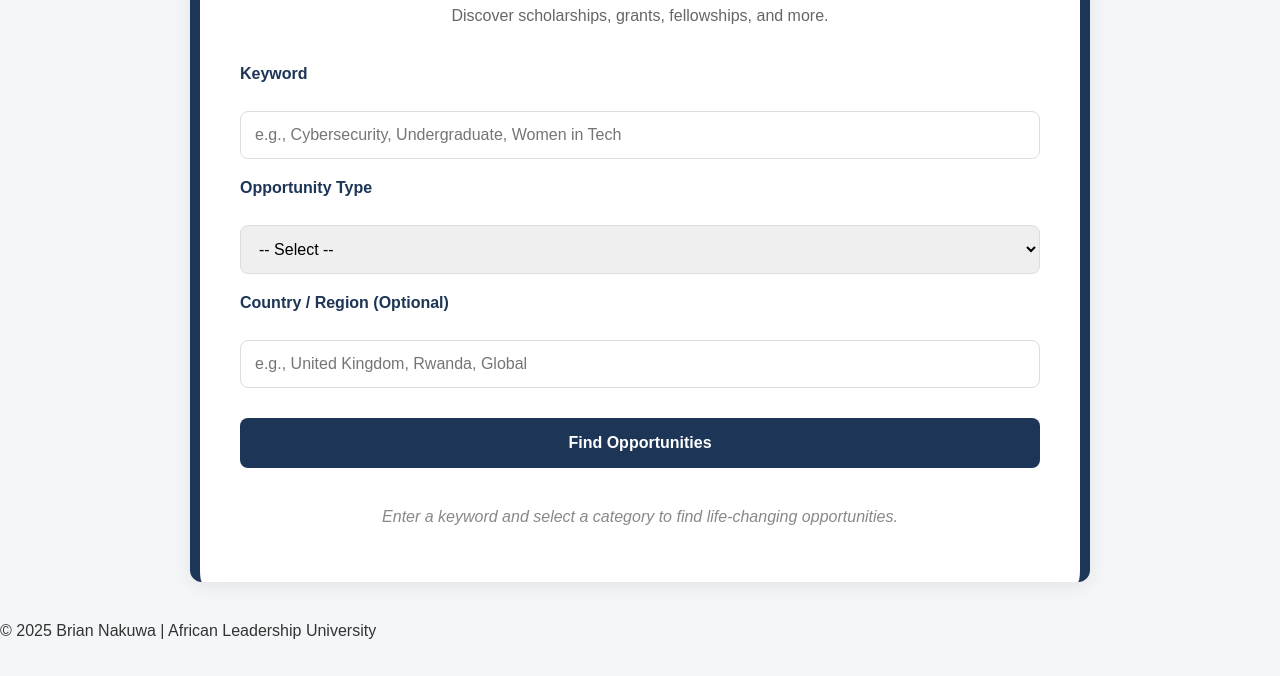
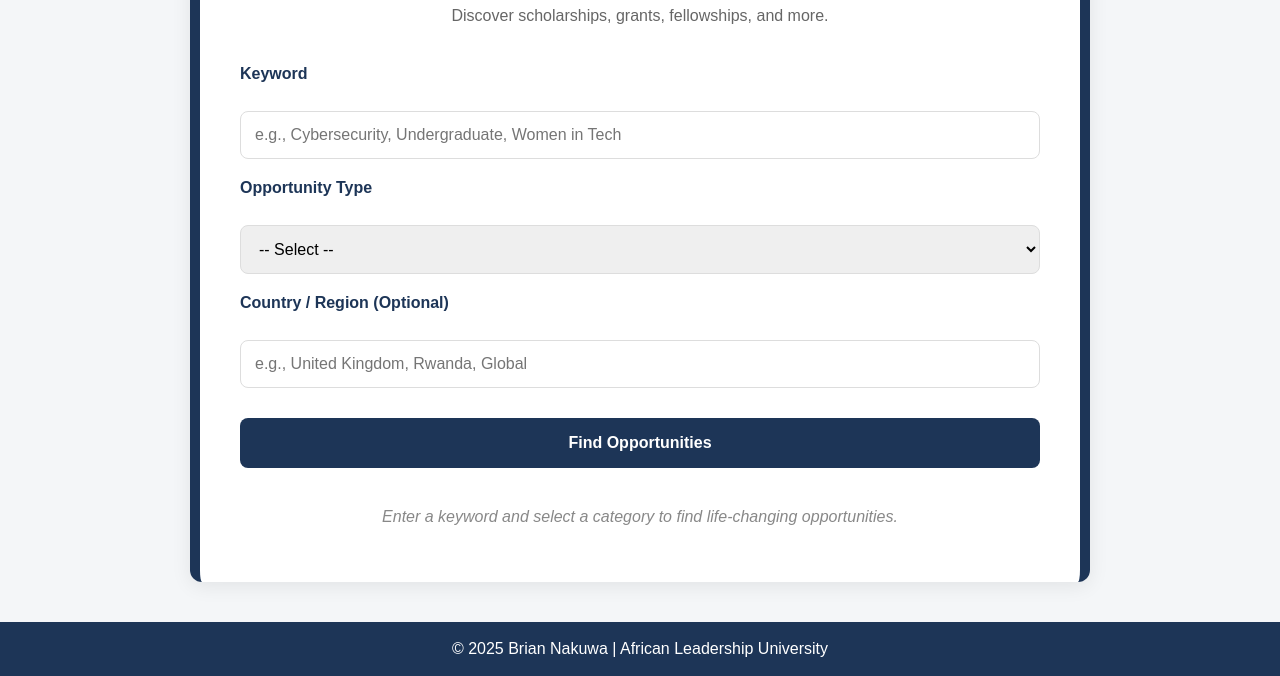
Before and after one commit to nakuwa23/educational_opportunities_finder, a plain HTML site: page index.html in a window 1280 px wide. Shown: the part 141-817 px from the top of the page. Drawn offline with Linux system fonts and the light colour scheme; a script that the page names is missing.

Commit message:
Style footer

```diff
--- a/styles/style.css
+++ b/styles/style.css
@@ -158,6 +158,14 @@ button:hover {
     flex-shrink: 0;
 }
 
+footer {
+    background-color: #1d3557;
+    color: white;
+    padding: 0.1rem;
+    text-align: center;
+    position: relative;
+}
+
 
 @media (max-width: 600px) {
     .main {
```
